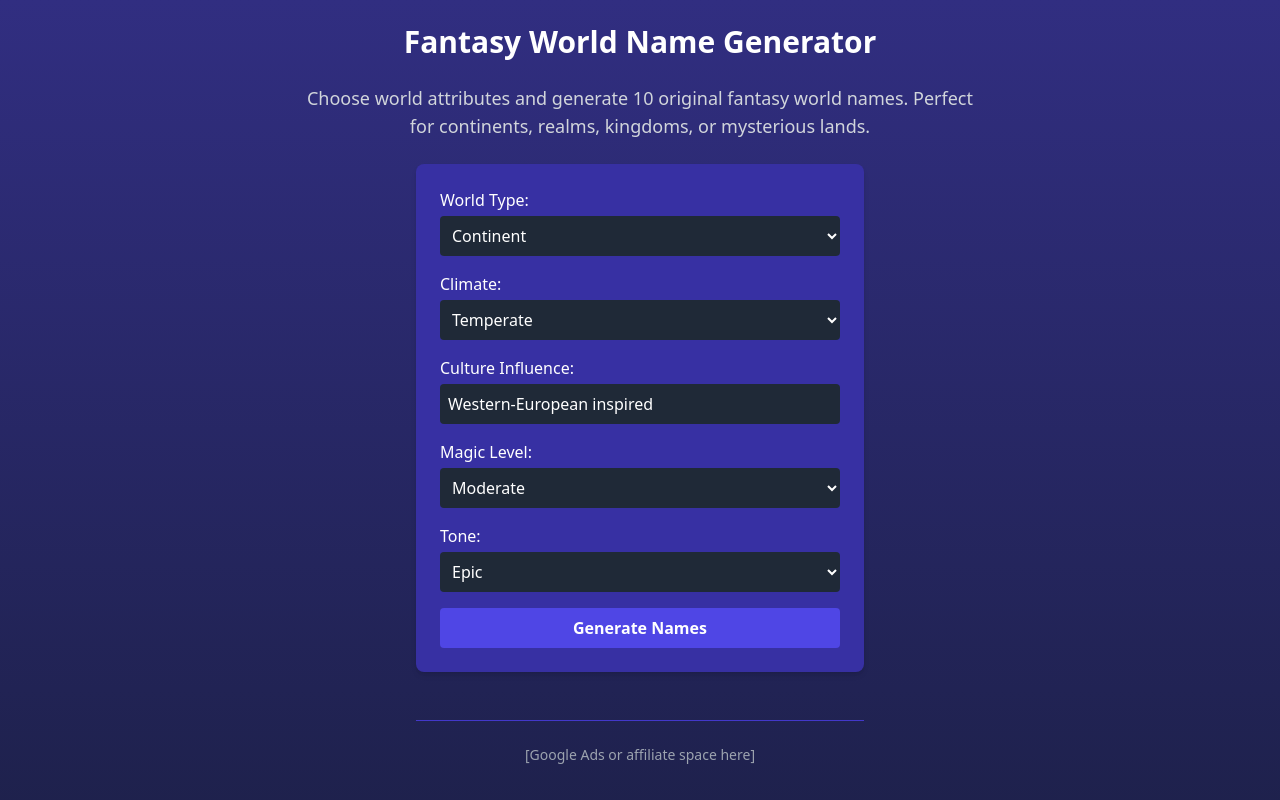
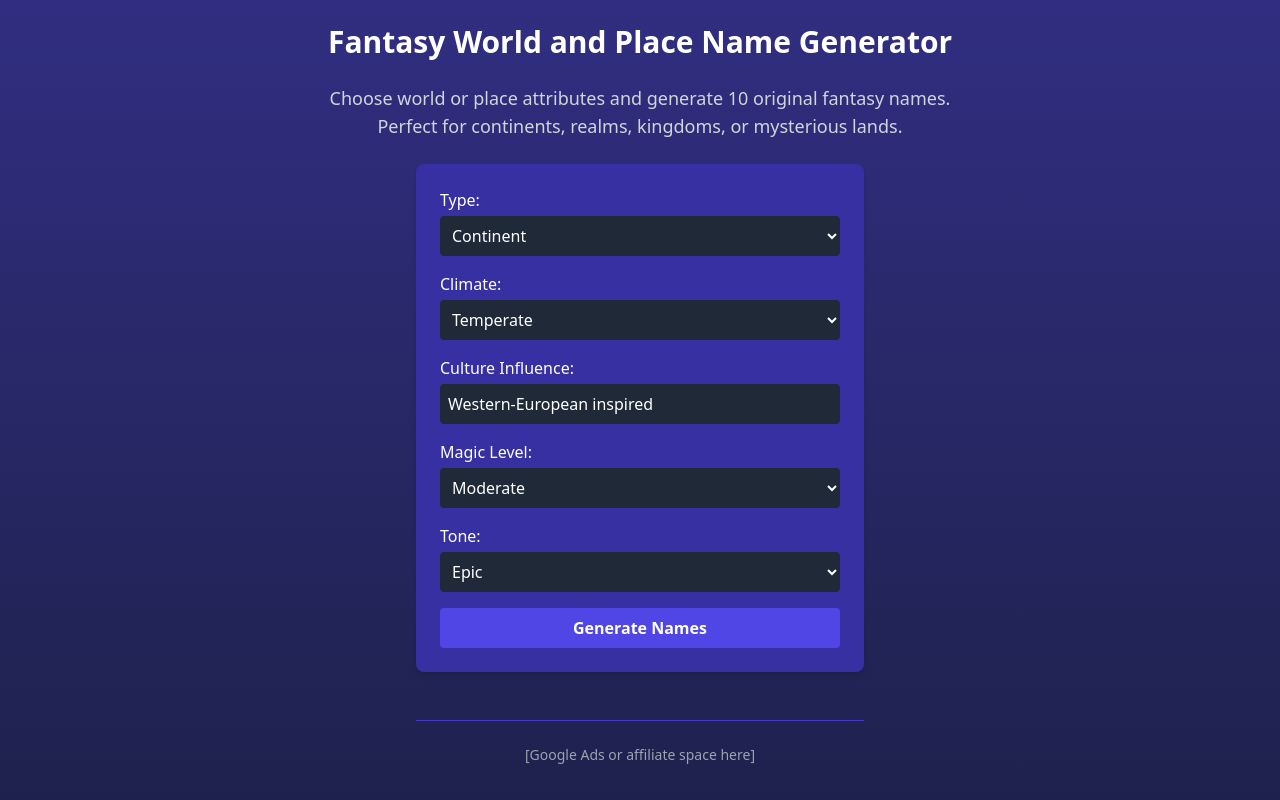
Before and after one commit to JiriTill/fantasytools, a React (Vite) app in the folder client/: page /world in a window 1280 px wide. Shown: the top 800 px of the page. Built offline with nearby package versions, Linux system fonts and the light colour scheme.

Commit message:
Update World.jsx

```diff
--- a/client/src/pages/World.jsx
+++ b/client/src/pages/World.jsx
@@ -28,22 +28,20 @@ export default function World() {
 
     try {
       const prompt = `
-You are a renowned worldbuilder's assistant. Generate original and evocative names for a fantasy world based on the following settings:
+You are an expert in fantasy worldbuilding and naming, crafting evocative and immersive names for RPGs, Dungeons & Dragons, and fantasy novels.
 
-- Type: ${form.type}
-- Climate: ${form.climate}
-- Culture: ${form.culture}
-- Magic Level: ${form.magicLevel}
-- Tone: ${form.tone}
+Generate 10 unique and original names for places that sound like they belong on a fantasy map for a ${params.type} with a ${params.climate} climate, inspired by a ${params.cultureInfluence} cultural aesthetic, featuring a ${params.magicLevel} level of magic, and evoking a ${params.tone} tone.
 
-Guidelines:
-- Names should be immersive, plausible, and fitting for the fantasy genre.
-- Prioritize linguistic and tonal consistency with the described setting.
-- Avoid clichés or overused templates.
-- Do not reuse known names from fantasy media or real-world locations.
+Rules:
+- Names must be immersive, evocative, and suitable for a fantasy RPG, Dungeons & Dragons, or novel worldbuilding.
+- Focus on names for regions, planets, kingdoms, islands, or realms, not characters or objects.
+- Avoid overused generic terms like "Storm", "Blood", or "Shadow" unless they are culturally relevant to the ${params.cultureInfluence}.
+- Names should be concise, typically one to two words (e.g., "Vaerys Coral", "Tiaru’s Veil"), with a maximum of three words for complex cultural influences.
+- Ensure names are original and do not mimic or copy names from existing fantasy franchises (e.g., no variations of "Middle-earth" or "Westeros").
+- Reflect the ${params.climate}, ${params.cultureInfluence}, ${params.magicLevel}, and ${params.tone} in the phonetic and stylistic choices of the names.
+- If ${params.cultureInfluence} is empty or vague, use a neutral but evocative fantasy style.
 
-Output:
-Return 10 unique and creative names for this world type.
+Return the names as a simple numbered list (1-10), with no additional text or commentary.
 `;
 
       const response = await axios.post('/api/generate', { prompt });
@@ -58,22 +56,22 @@ Return 10 unique and creative names for this world type.
   return (
     <>
       <Helmet>
-        <title>Fantasy World Name Generator | FantasyTools</title>
+        <title>Fantasy World and Place Name Generator | FantasyTools</title>
         <meta name="description" content="Craft immersive world names for continents, kingdoms, realms, and more. Choose the style, tone, and magic level to get unique names." />
         <meta name="keywords" content="fantasy world name generator, realm names, fantasy place name, continent name generator, worldbuilding tool" />
       </Helmet>
 
       <div className="min-h-screen bg-gradient-to-b from-indigo-900 to-gray-900 text-white">
         <main className="p-6 flex flex-col items-center pb-20">
-          <h1 className="text-3xl font-bold mb-6">Fantasy World Name Generator</h1>
+          <h1 className="text-3xl font-bold mb-6">Fantasy World and Place Name Generator</h1>
 
           <p className="text-lg text-center max-w-2xl text-gray-300 mb-6">
-            Choose world attributes and generate 10 original fantasy world names. Perfect for continents, realms, kingdoms, or mysterious lands.
+            Choose world or place attributes and generate 10 original fantasy names. Perfect for continents, realms, kingdoms, or mysterious lands.
           </p>
 
           <form onSubmit={handleSubmit} className="space-y-4 w-full max-w-md bg-indigo-800 p-6 rounded-lg shadow-md">
             <label className="block">
-              World Type:
+              Type:
               <select name="type" value={form.type} onChange={handleChange} className="mt-1 w-full p-2 bg-gray-800 text-white rounded">
                 {['Continent', 'Realm', 'Kingdom', 'Island', 'Planet', 'Dimension', 'Other'].map(t => (
                   <option key={t}>{t}</option>
```
